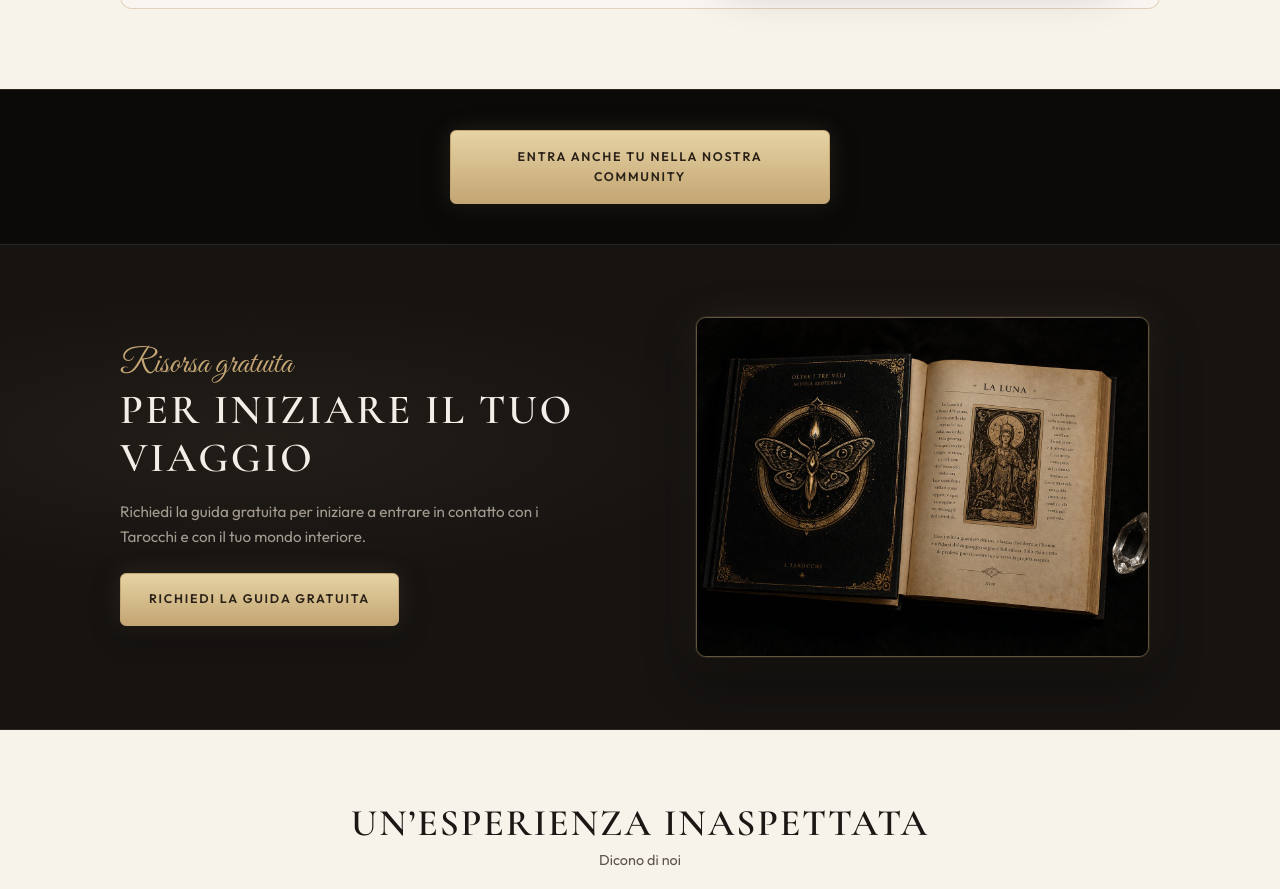
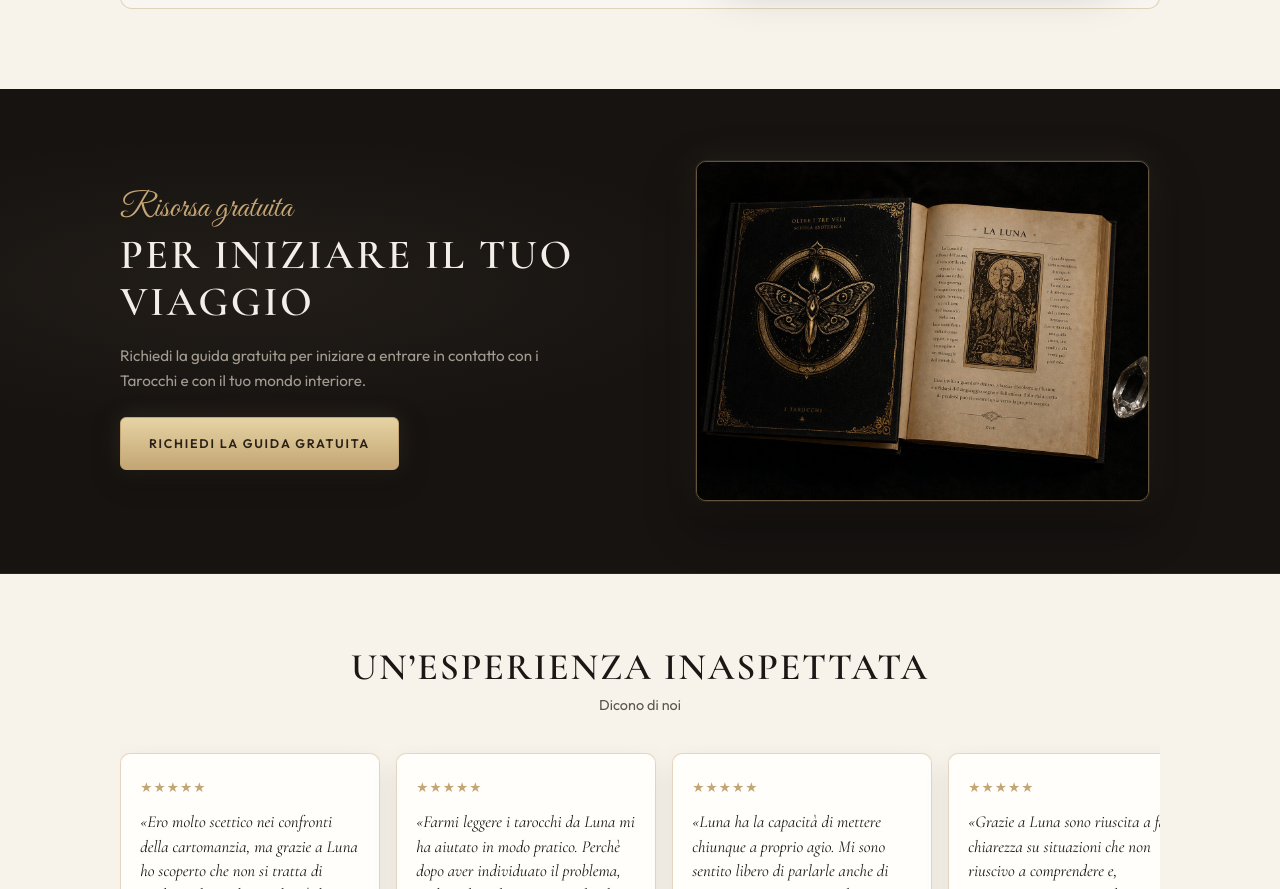
Before and after one commit to Cate97-F/OltreI3Veli, a plain HTML site: page index.html in a window 1280 px wide. Shown: the part 2280-3169 px from the top of the page. Drawn offline with nearby package versions, Linux system fonts and the light colour scheme.

Commit message:
Remove wrangler.toml, the unecessary button

```diff
--- a/index.html
+++ b/index.html
@@ -1115,15 +1115,6 @@
   </section>
 
   <!-- =========================================================
-       CTA INTERMEDIA
-       ========================================================= -->
-  <section class="cta-band" aria-label="Invito alla community">
-    <div class="section-inner">
-      <a class="btn-gold" href="https://wa.me/393520942078" target="_blank" rel="noopener noreferrer">ENTRA ANCHE TU NELLA NOSTRA COMMUNITY</a>
-    </div>
-  </section>
-
-  <!-- =========================================================
        SEZIONE BONUS
        Parte superiore: photoBook.jpg (obbligatorio)
        ========================================================= -->
```
Also changed, not shown: 2 other files.
